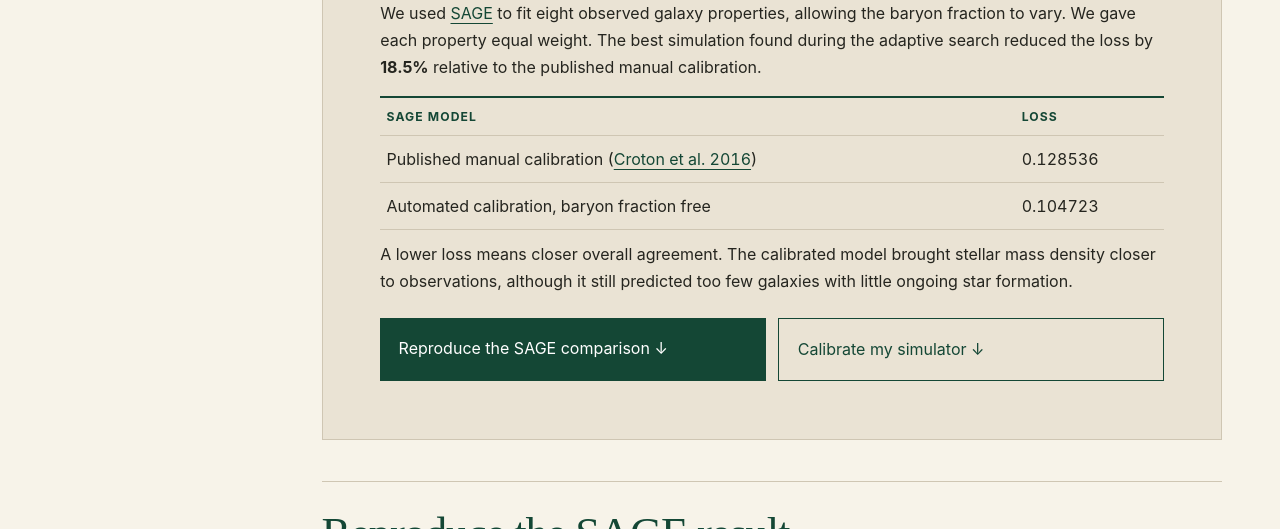
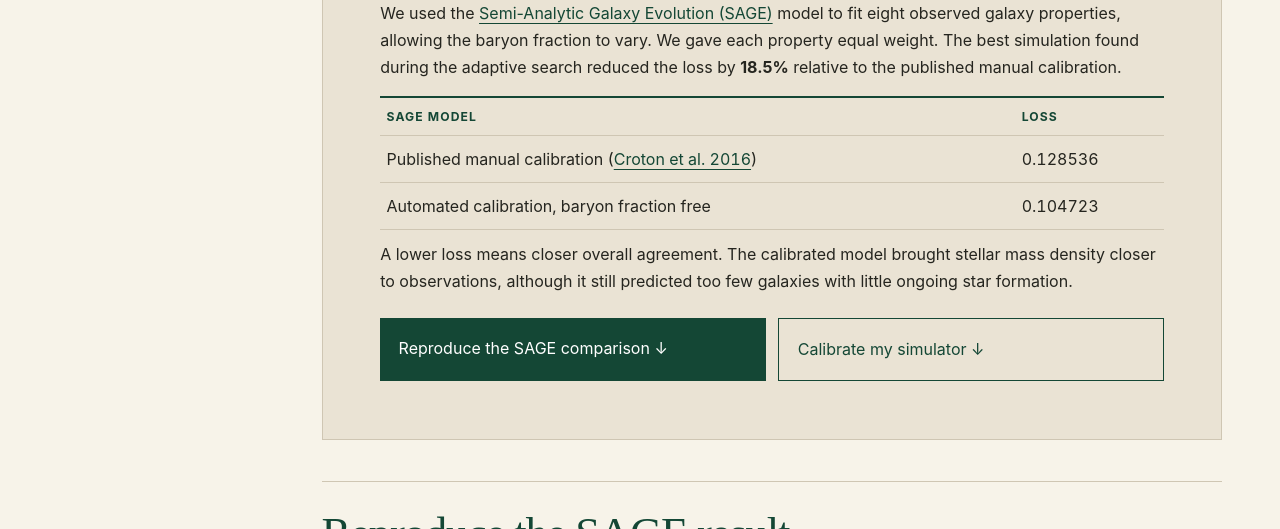
Before and after one commit to YvonneWANGYY/calibration, a plain HTML site: page index.html in a window 1280 px wide. Shown: the part 571-1100 px from the top of the page. Drawn offline with Linux system fonts and the light colour scheme.

Commit message:
Spell out Semi-Analytic Galaxy Evolution in the introduction

```diff
--- a/index.html
+++ b/index.html
@@ -12,7 +12,7 @@
 <h1>Fully Autonomous Calibration for Astrophysics</h1>
 <p class="lede">Which simulation should you run next? Specify the parameters you can vary, the outputs you want to match, and your simulation budget. The software learns from completed runs, chooses the next inputs, and tests its final recommendation with your simulator.</p>
 <h2>Calibrating galaxy formation with SAGE</h2>
-<p>We used <a href="https://github.com/sage-home/sage-model">SAGE</a> to fit eight observed galaxy properties, allowing the baryon fraction to vary. We gave each property equal weight. The best simulation found during the adaptive search reduced the loss by <strong>18.5%</strong> relative to the published manual calibration.</p>
+<p>We used the <a href="https://github.com/sage-home/sage-model">Semi-Analytic Galaxy Evolution (SAGE)</a> model to fit eight observed galaxy properties, allowing the baryon fraction to vary. We gave each property equal weight. The best simulation found during the adaptive search reduced the loss by <strong>18.5%</strong> relative to the published manual calibration.</p>
 <table><thead><tr><th scope="col">SAGE model</th><th scope="col">Loss</th></tr></thead><tbody>
 <tr><td>Published manual calibration (<a href="https://doi.org/10.3847/0067-0049/222/2/22">Croton et al. 2016</a>)</td><td>0.128536</td></tr>
 <tr><td>Automated calibration, baryon fraction free</td><td>0.104723</td></tr></tbody></table>
```
